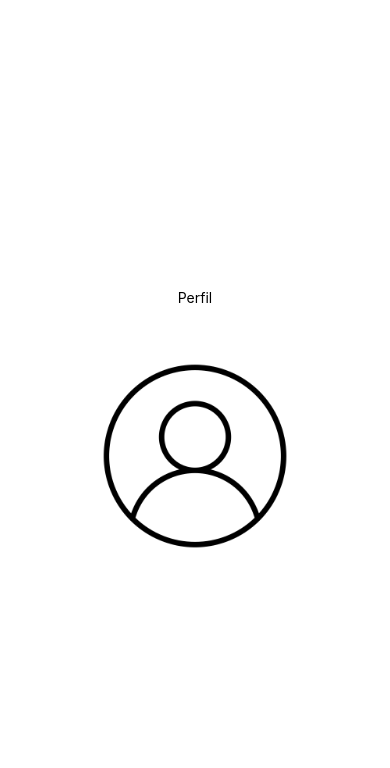
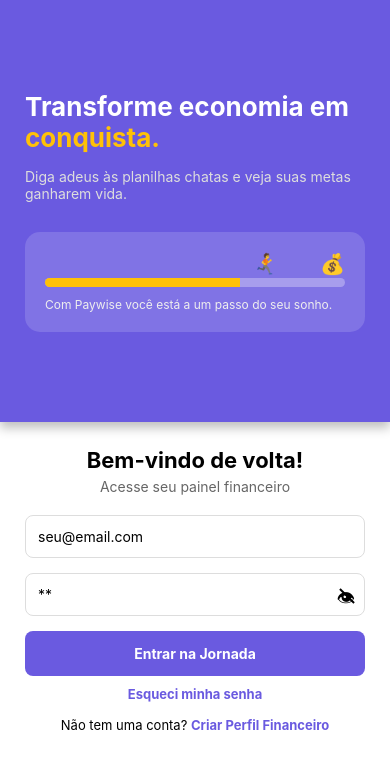
Before and after one commit to Augustoo11/Aplicativo-Monet-rio, a React Native app: screen / in a window 390 px wide. Shown: the top 768 px of the page. Built offline with nearby package versions, Linux system fonts and the light colour scheme.

Commit message:
tela primaria(login)

```diff
--- a/App.tsx
+++ b/App.tsx
@@ -1,24 +1,233 @@
 import { StatusBar } from 'expo-status-bar';
-import { StyleSheet, Text, View, Image } from 'react-native';
+import { StyleSheet, Text, View, TextInput, TouchableOpacity, Dimensions } from 'react-native';
+import { useState } from 'react';
+
+const screenWidth = Dimensions.get("window").width;
+const isMobile = screenWidth < 768;
 
 export default function App() {
+
+  const [showPassword, setShowPassword] = useState(false);
+
   return (
     <View style={styles.container}>
-      <Text>Perfil</Text>
-      <Image
-        source={require('./src/assets/perfil.png')}
-        style={{ width: 200, height: 200, marginTop: 50}}
-      />
+
+      {/* Lado roxo */}
+      <View style={styles.left}>
+
+        <Text style={styles.title}>
+          Transforme economia em <Text style={styles.highlight}>conquista.</Text>
+        </Text>
+
+        <Text style={styles.description}>
+          Diga adeus às planilhas chatas e veja suas metas ganharem vida.
+        </Text>
+
+        <View style={styles.progressCard}>
+
+          <View style={styles.iconRow}>
+            <Text style={styles.icon}>                                     🏃‍➡️</Text>
+            <Text style={styles.icon}>💰</Text>
+          </View>
+
+          <View style={styles.progressBar}>
+            <View style={styles.progress}></View>
+          </View>
+
+          <Text style={styles.progressText}>
+            Com Paywise você está a um passo do seu sonho.
+          </Text>
+
+        </View>
+
+      </View>
+
+      {/* Lado login */}
+      <View style={styles.right}>
+
+        <Text style={styles.loginTitle}>Bem-vindo de volta!</Text>
+        <Text style={styles.subtitle}>Acesse seu painel financeiro</Text>
+
+        <TextInput
+          placeholder="seu@email.com"
+          style={styles.input}
+        />
+
+        {/* senha */}
+        <View style={{position:'relative'}}>
+          <TextInput
+            placeholder="**"
+            secureTextEntry={!showPassword}
+            style={styles.input}
+          />
+
+          <TouchableOpacity
+            onPress={() => setShowPassword(!showPassword)}
+            style={{position:'absolute', right:10, top:12}}
+          >
+            <View>
+              <Text style={{fontSize:18}}>👁</Text>
+              {!showPassword && (
+                <View style={{
+                  position:'absolute',
+                  width:20,
+                  height:2,
+                  backgroundColor:'#000',
+                  top:10,
+                  transform:[{rotate:'45deg'}]
+                }}/>
+              )}
+            </View>
+          </TouchableOpacity>
+        </View>
+
+        <TouchableOpacity style={styles.button}>
+          <Text style={styles.buttonText}>Entrar na Jornada</Text>
+        </TouchableOpacity>
+
+
+        <Text style={{ textAlign: 'center', fontSize: 13, fontWeight: 'bold',color: '#6A5AE0',marginTop : 10 }}>
+  Esqueci minha senha
+</Text>
+
+        <Text style={styles.register}>
+          Não tem uma conta? <Text style={styles.link}>Criar Perfil Financeiro</Text>
+        </Text>
+
+      </View>
+
       <StatusBar style="auto" />
+
     </View>
   );
 }
 
 const styles = StyleSheet.create({
+
   container: {
     flex: 1,
     backgroundColor: '#fff',
-    alignItems: 'center',
+    flexDirection: isMobile ? 'column' : 'row'
+  },
+
+  left: {
+    flex: 1,
+    backgroundColor: '#6A5AE0',
+    padding: isMobile ? 25 : 30,
     justifyContent: 'center',
+
+    shadowColor: '#000',
+    shadowOffset: {
+      width: isMobile ? 0 : 8,
+      height: isMobile ? 6 : 0
+    },
+    shadowOpacity: 0.25,
+    shadowRadius: 10,
+    elevation: 12
   },
+
+  title: {
+    fontSize: isMobile ? 26 : 32,
+    color: '#fff',
+    fontWeight: 'bold',
+    marginBottom: 15
+  },
+
+  highlight: {
+    color: '#FFC107'
+  },
+
+  description: {
+    color: '#ddd',
+    marginBottom: 30,
+    fontSize: isMobile ? 14 : 16
+  },
+
+  progressCard: {
+    backgroundColor: 'rgba(255,255,255,0.15)',
+    padding: 20,
+    borderRadius: 15
+  },
+
+  iconRow: {
+    flexDirection: 'row',
+    justifyContent: 'space-between',
+    marginBottom: 2
+  },
+
+  icon: {
+    fontSize: 20
+  },
+
+  progressBar: {
+    height: 9,
+    backgroundColor: 'rgba(255,255,255,0.3)',
+    borderRadius: 10,
+    overflow: 'hidden',
+    marginBottom: 10
+  },
+
+  progress: {
+    width: '65%',
+    height: '100%',
+    backgroundColor: '#FFC107'
+  },
+
+  progressText: {
+    color: '#eee',
+    fontSize: 12
+  },
+
+  right: {
+    flex: 1,
+    padding: isMobile ? 25 : 30,
+    textAlign: 'center'
+  },
+
+  loginTitle: {
+    fontSize: isMobile ? 22 : 24,
+    fontWeight: 'bold',
+    marginBottom: 5,
+    textAlign: 'center'
+  },
+
+  subtitle: {
+    color: '#666',
+    marginBottom: 20,
+    textAlign: 'center'
+  },
+
+  input: {
+    borderWidth: 1,
+    borderColor: '#ddd',
+    borderRadius: 8,
+    padding: 12,
+    marginBottom: 15
+  },
+
+  button: {
+    backgroundColor: '#6A5AE0',
+    padding: 14,
+    borderRadius: 8,
+    alignItems: 'center'
+  },
+
+  buttonText: {
+    color: '#fff',
+    fontWeight: 'bold',
+    textAlign: 'center'
+  },
+
+  register: {
+    marginTop: 15,
+    fontSize: 13,
+    textAlign: 'center'
+  },
+
+  link: {
+    color: '#6A5AE0',
+    fontWeight: 'bold',
+    textAlign: 'center'
+  }
+
 });
```
